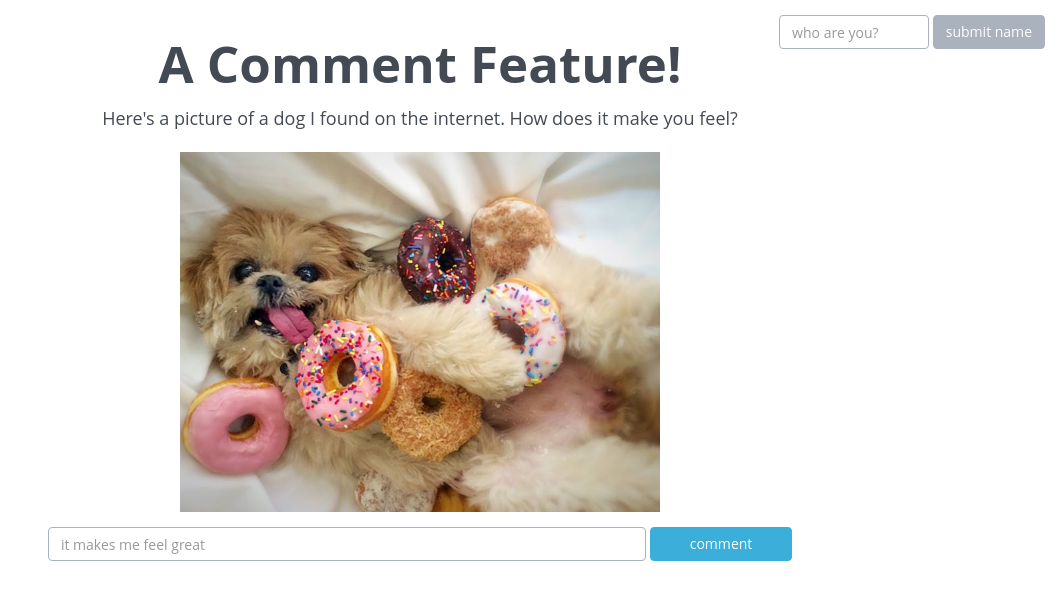
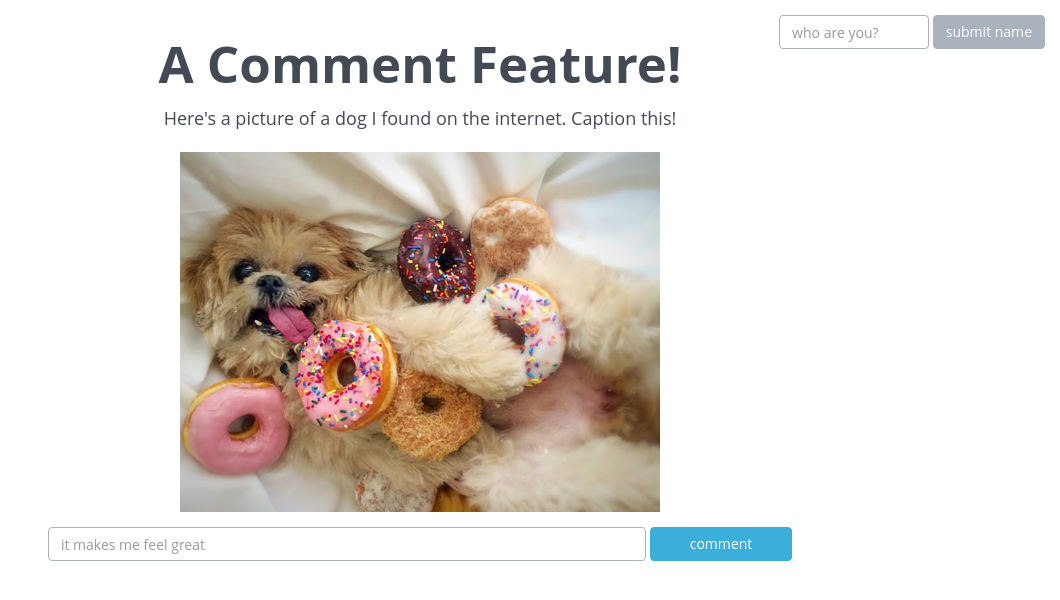
Before and after one commit to ericstiles/node-mongo-tutorial, a website: page index.html in a window 1280 px wide. Shown: the whole page, without its empty margins (220-1280 px from the left). Drawn offline with nearby package versions, Linux system fonts and the light colour scheme; no server answers.

Commit message:
step 4 final touch

```diff
--- a/index.html
+++ b/index.html
@@ -21,7 +21,7 @@
 
 		<div class="text-center">
 			<h1>A Comment Feature!</h1>
-			<p>Here's a picture of a dog I found on the internet. How does it make you feel?</p>
+			<p>Here's a picture of a dog I found on the internet. Caption this!</p>
 			<img src="/img/marnie-the-dog.jpg" />
 			<div>
 				<input class="comment-input form-control" placeholder="it makes me feel great">
```
